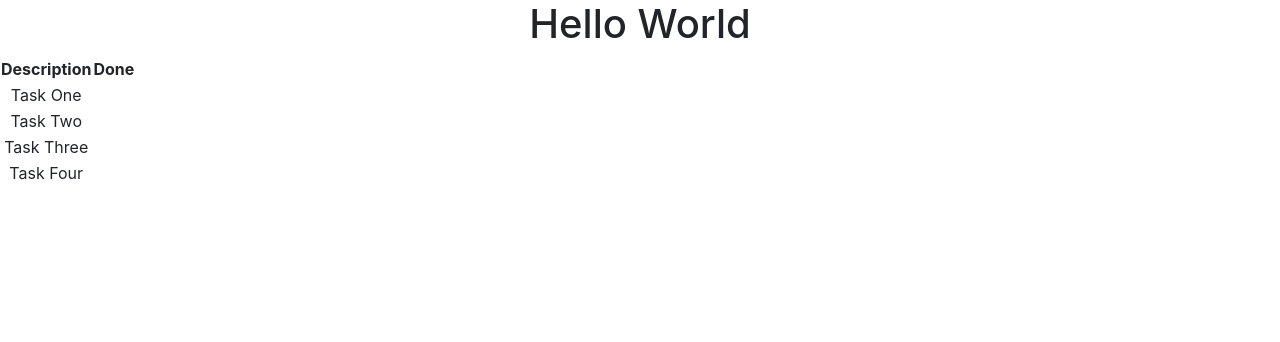
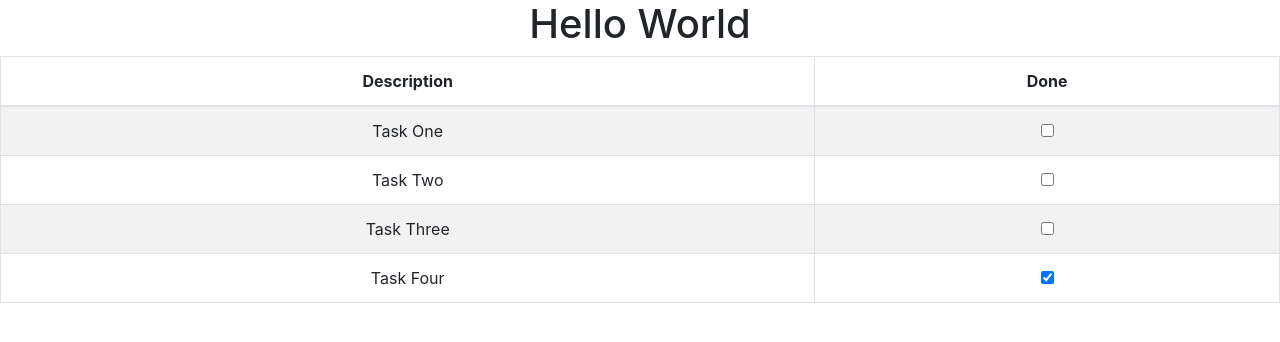
Before and after one commit to MichiMar/hooks-todo-app, a React (Create React App) app: page / in a window 1280 px wide. Shown: the top 342 px of the page. Built offline with nearby package versions, Linux system fonts and the light colour scheme.

Commit message:
agregada fila de tareas, busqueda interna de cada una y check box

```diff
--- a/src/App.js
+++ b/src/App.js
@@ -1,5 +1,6 @@
 import React, { useState } from "react";
-import logo from "./logo.svg";
+import { TaskRow } from "./components/TaskRow";
+
 import "./App.css";
 
 function App() {
@@ -11,18 +12,20 @@ function App() {
     { name: "Task Four", done: true },
   ]);
 
-  const taskTableRows = () => {
-    return taskItem.map((task) => (
-      <tr key={task.name}>
-        <td>{task.name}</td>
-      </tr>
+  const toggleTask = (task) =>
+    setTaskItems(
+      taskItem.map((t) => (t.name === task.name ? { ...t, done: !t.done } : t))
+    );
+
+  const taskTableRows = () =>
+    taskItem.map((task) => (
+      <TaskRow key={task.name} task={task} toggleTask={toggleTask} />
     ));
-  };
 
   return (
     <div className="App">
       <h1>Hello World</h1>
-      <table>
+      <table className="table table-striped table-bordered">
         <thead>
           <tr>
             <th>Description</th>
--- a/src/components/TaskRow.js
+++ b/src/components/TaskRow.js
@@ -0,0 +1,14 @@
+import React from "react";
+
+export const TaskRow = (props) => (
+  <tr key={props.task.name}>
+    <td>{props.task.name}</td>
+    <td>
+      <input
+        type="checkbox"
+        checked={props.task.done}
+        onChange={() => props.toggleTask(props.task)}
+      />
+    </td>
+  </tr>
+);
```
